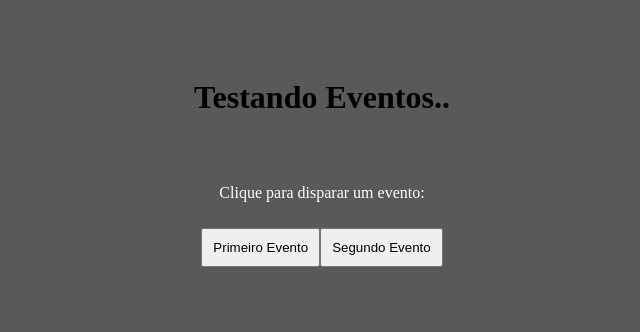
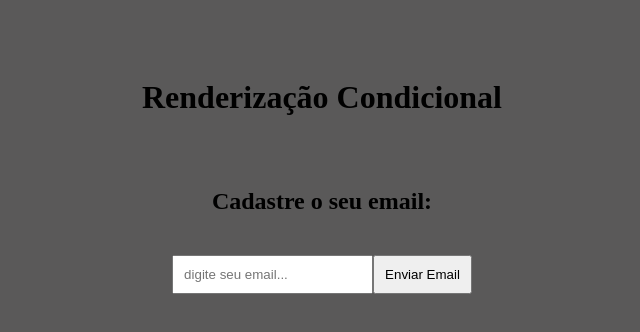
Before and after one commit to Adryel0713/react-log, a React (Create React App) app in the folder meu-primeiro-programa/: page / in a window 1280 px wide. Shown: the top 332 px of the page, without its empty margins (318-958 px from the left). Built offline with nearby package versions, Linux system fonts and the light colour scheme.

Commit message:
Condicional

```diff
--- a/meu-primeiro-programa/src/App.js
+++ b/meu-primeiro-programa/src/App.js
@@ -1,11 +1,12 @@
 import './App.css';
-import Evento from './components/Evento';
+import Condicional from "./components/Condicional"
 
 function App() {
+
   return (
     <div className="App">
-    <h1>Testando Eventos..</h1>
-      <Evento/>
+      <h1>Renderização Condicional</h1>
+      <Condicional/>
     </div>
   );
 }
--- /dev/null
+++ b/meu-primeiro-programa/src/components/Condicional.js
@@ -0,0 +1,36 @@
+import { useState } from "react";
+
+function Condicional(){
+
+    const [email,setEmail] = useState();
+    const [userEmail,setUserEmail] = useState();
+
+    function enviarEmail(e){
+
+        e.preventDefault();
+        setUserEmail(email)
+    }
+    function limparEmail(e){
+        setUserEmail("")
+    }
+    return(
+
+        <div>
+            <h2>Cadastre o seu email:</h2>
+            <form>
+                <input type="email" placeholder="digite seu email..." onChange={(e) => setEmail(e.target.value)}/>
+                <button onClick={enviarEmail}>Enviar Email</button>
+                {userEmail && (
+                    <div>
+                        <p>O email do usuário é: {userEmail}</p>
+                        <button onClick={limparEmail}>Limpar Email</button>
+                    </div>
+                )}
+            </form>
+        </div>
+
+    )
+
+}
+
+export default Condicional;
```
